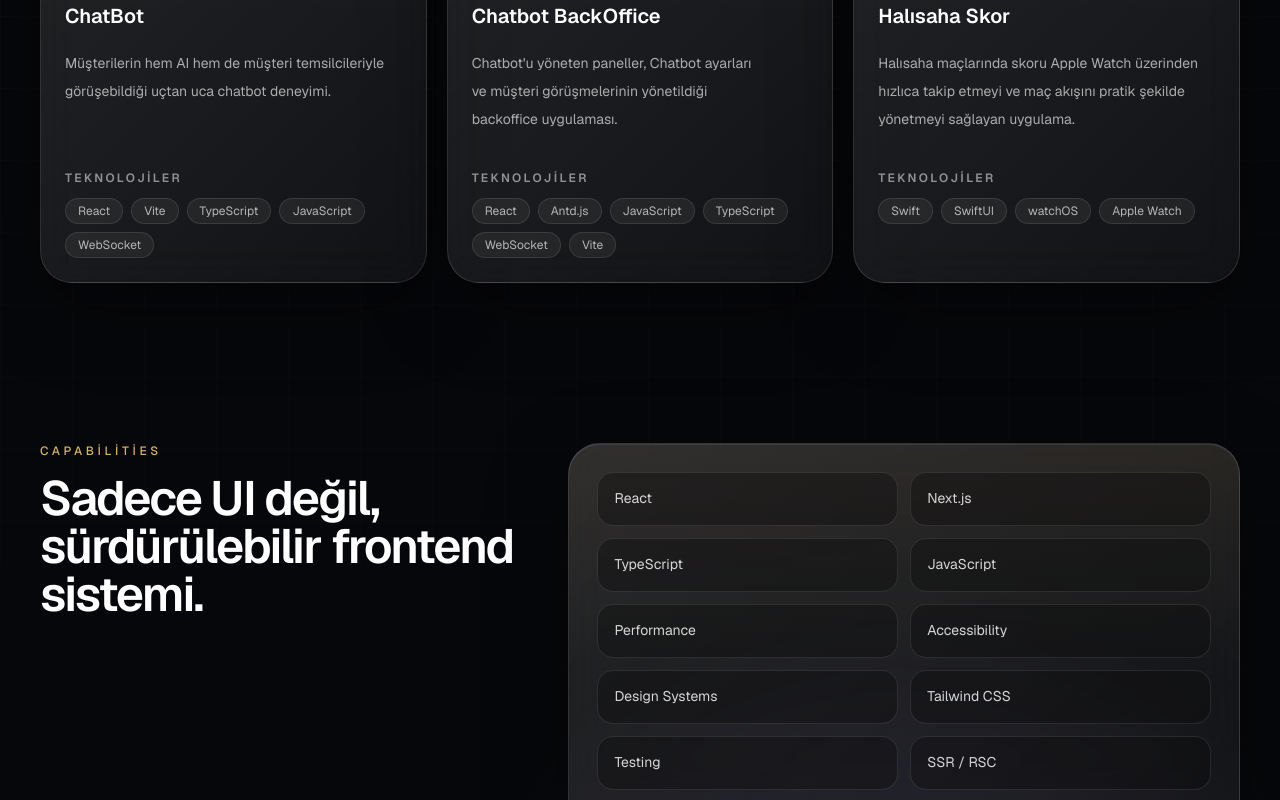
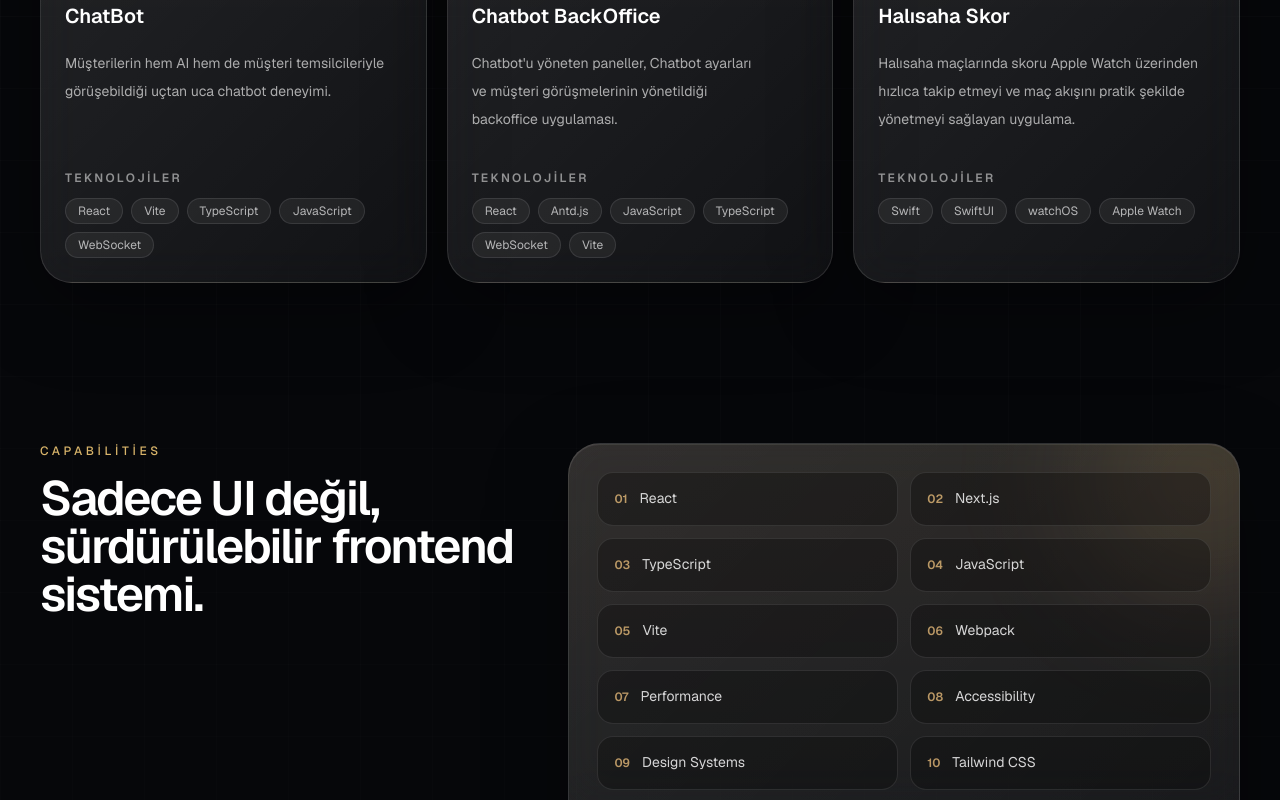
Before and after one commit to oguzhandedekoca/portfolio-nextjs16, a Next.js app: page / in a window 1280 px wide. Shown: the part 2000-2800 px from the top of the page. Built offline with nearby package versions, Linux system fonts and the light colour scheme.

Commit message:
ui improve

```diff
--- a/src/app/page.tsx
+++ b/src/app/page.tsx
@@ -56,14 +56,27 @@ const skills = [
   "Next.js",
   "TypeScript",
   "JavaScript",
+  "Vite",
+  "Webpack",
   "Performance",
   "Accessibility",
   "Design Systems",
   "Tailwind CSS",
+  "Ant Design",
   "Testing",
+  "React Testing Library",
+  "Cypress",
+  "State Management",
+  "REST API Integration",
+  "WebSocket",
   "SSR / RSC",
   "Frontend Architecture",
+  "Micro Frontends",
   "Web Vitals",
+  "Responsive UI",
+  "Cross-browser Compatibility",
+  "Code Review",
+  "Technical Leadership",
   "UI Engineering",
 ];
 
@@ -114,6 +127,8 @@ export default function Home() {
   return (
     <main id="top" className="noise relative min-h-screen overflow-hidden">
       <div className="grid-shell absolute inset-0" />
+      <div className="pointer-events-none fixed left-1/2 top-0 h-96 w-96 -translate-x-1/2 rounded-full bg-[#ffcf86]/10 blur-3xl" />
+      <div className="pointer-events-none fixed bottom-20 right-0 h-80 w-80 rounded-full bg-sky-300/10 blur-3xl" />
       <section className="relative mx-auto flex min-h-screen w-full max-w-7xl flex-col px-5 py-6 sm:px-8 lg:px-10">
         <nav className="sticky top-5 z-20 flex items-center justify-between rounded-full border border-white/18 bg-zinc-950/76 px-5 py-3.5 text-sm font-medium text-white shadow-[0_18px_70px_rgba(0,0,0,0.55),inset_0_1px_0_rgba(255,255,255,0.08),0_0_0_1px_rgba(216,180,106,0.12)] backdrop-blur-2xl sm:px-6">
           <a className="font-bold tracking-tight text-[#ffcf86]" href="#top">
@@ -217,11 +232,12 @@ export default function Home() {
         <div className="grid gap-5 md:grid-cols-2 lg:grid-cols-3">
           {projects.map((project, index) => (
             <article
-              className="glass group relative overflow-hidden rounded-[2rem] transition duration-300 hover:-translate-y-2"
+              className="glass group relative overflow-hidden rounded-[2rem] transition duration-300 hover:-translate-y-2 hover:border-white/22 hover:shadow-[0_32px_110px_rgba(0,0,0,0.48)]"
               key={project.title}
             >
+              <div className="absolute inset-x-6 top-0 h-px bg-linear-to-r from-transparent via-white/35 to-transparent opacity-0 transition group-hover:opacity-100" />
               <div className={`h-44 bg-linear-to-br ${project.accent} p-5`}>
-                <div className="flex h-full flex-col justify-between rounded-2xl border border-white/25 bg-zinc-950/18 p-4 shadow-inner backdrop-blur-sm">
+                <div className="flex h-full flex-col justify-between rounded-2xl border border-white/25 bg-zinc-950/18 p-4 shadow-inner backdrop-blur-sm transition group-hover:bg-zinc-950/24">
                   <div className="flex items-center justify-between">
                     <span className="rounded-full bg-white/85 px-3 py-1 text-xs font-semibold text-zinc-950">
                       0{index + 1}
@@ -246,7 +262,7 @@ export default function Home() {
                 <p className="mt-6 text-xs font-semibold uppercase tracking-[0.2em] text-white/52">Teknolojiler</p>
                 <div className="mt-3 flex flex-wrap gap-2">
                   {project.stack.map((item) => (
-                    <span className="rounded-full border border-white/10 bg-white/6 px-3 py-1 text-xs text-white/66" key={item}>
+                    <span className="rounded-full border border-white/10 bg-white/6 px-3 py-1 text-xs text-white/66 transition group-hover:border-white/16 group-hover:text-white/78" key={item}>
                       {item}
                     </span>
                   ))}
@@ -264,10 +280,13 @@ export default function Home() {
             Sadece UI değil, sürdürülebilir frontend sistemi.
           </h2>
         </div>
-        <div className="glass rounded-[2rem] p-5 sm:p-7">
-          <div className="grid gap-3 sm:grid-cols-2">
-            {skills.map((skill) => (
-              <div className="rounded-2xl border border-white/10 bg-zinc-950/35 p-4 text-sm text-white/82" key={skill}>
+        <div className="glass relative overflow-hidden rounded-[2rem] p-5 sm:p-7">
+          <div className="absolute -right-24 -top-24 h-64 w-64 rounded-full bg-[#ffcf86]/12 blur-3xl" />
+          <div className="absolute -bottom-24 left-10 h-64 w-64 rounded-full bg-violet-300/10 blur-3xl" />
+          <div className="relative grid gap-3 sm:grid-cols-2">
+            {skills.map((skill, index) => (
+              <div className="group rounded-2xl border border-white/10 bg-zinc-950/35 p-4 text-sm text-white/82 transition duration-300 hover:-translate-y-1 hover:border-[#ffcf86]/38 hover:bg-white/[0.07] hover:text-white hover:shadow-[0_16px_44px_rgba(0,0,0,0.24)]" key={skill}>
+                <span className="mr-3 text-xs font-semibold text-[#ffcf86]/70">{String(index + 1).padStart(2, "0")}</span>
                 {skill}
               </div>
             ))}
```
